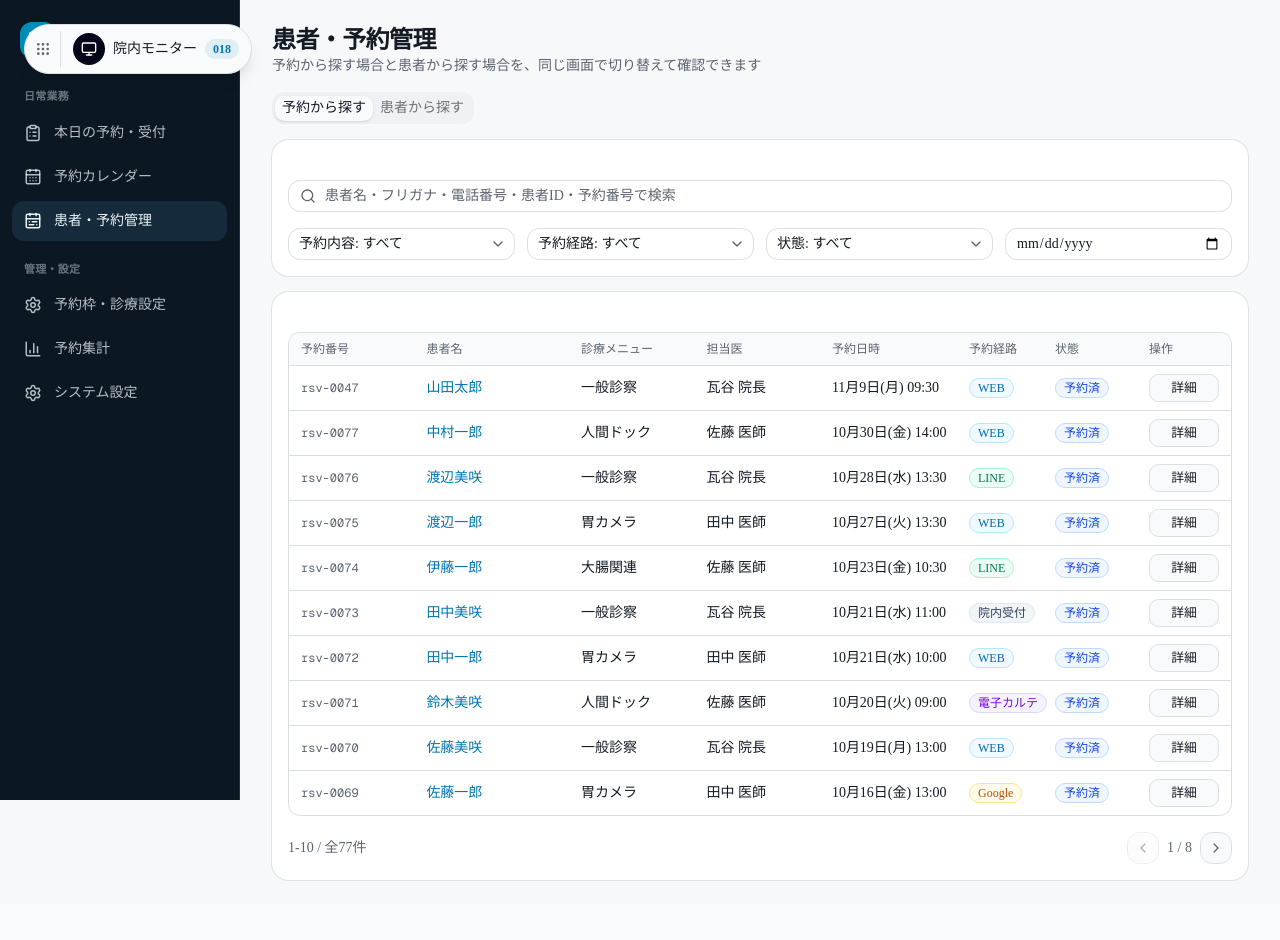
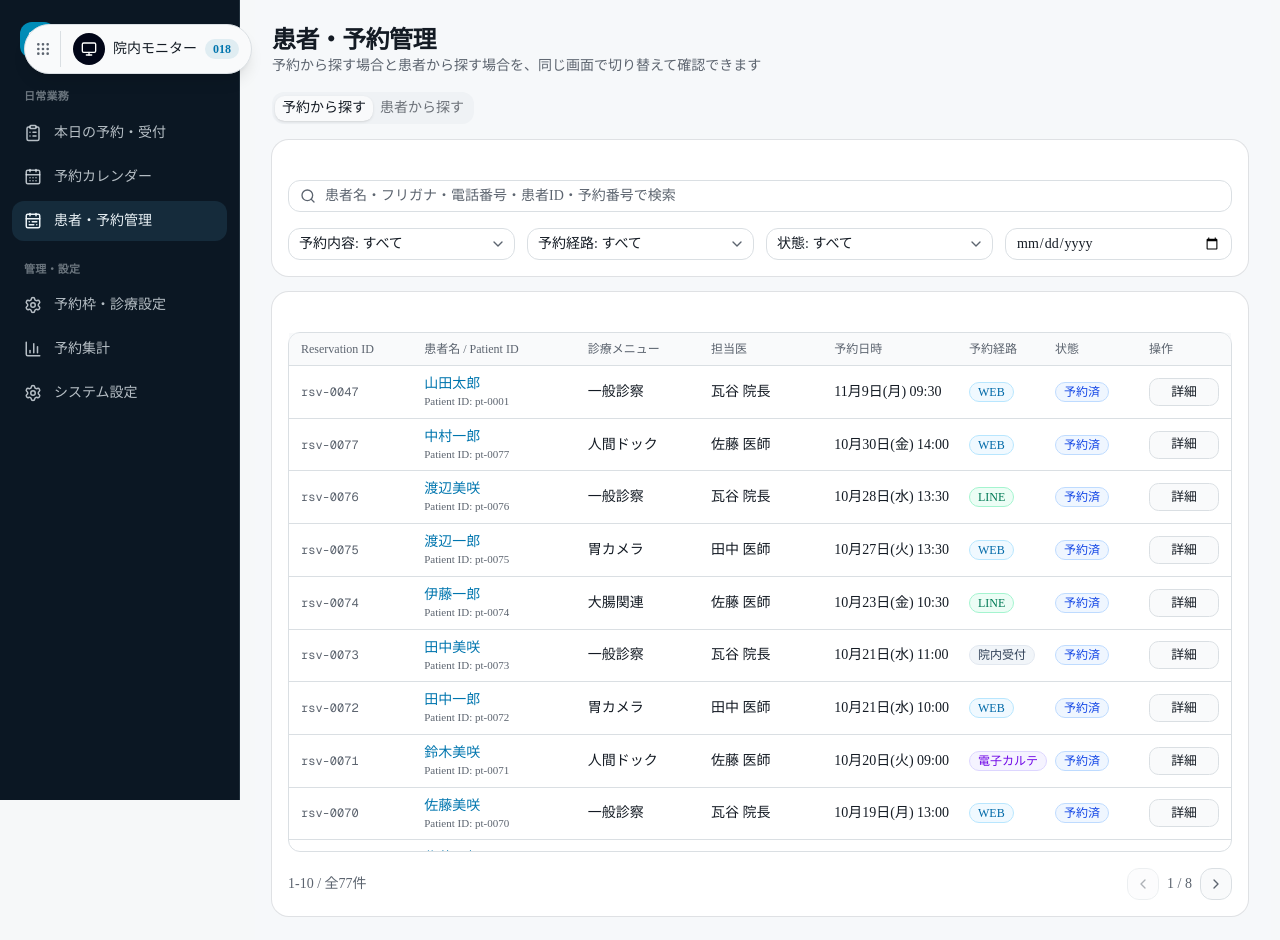
Before and after one commit to crestix-company/crestix-clinic-reservation-system, a Next.js app: page /admin/reservations in a window 1280 px wide. Before the commit the page ends 904 px from the top, so only its background shows below. Built offline with nearby package versions, Linux system fonts and the light colour scheme.

Commit message:
fix: show patient ID separately from reservation ID

```diff
--- a/src/components/reservations/reservation-table.tsx
+++ b/src/components/reservations/reservation-table.tsx
@@ -10,15 +10,15 @@ import { getToday } from "@/lib/services/reservation-service";
 import type { EnrichedReservation } from "@/lib/services/types";
 
 type Props = { reservations: EnrichedReservation[]; variant?: "today" | "list"; onRowClick?: (reservation: EnrichedReservation) => void };
-const columns = "lg:grid-cols-[minmax(85px,1fr)_minmax(110px,1.25fr)_minmax(100px,1fr)_minmax(90px,1fr)_minmax(110px,1.1fr)_78px_86px_70px]";
+const columns = "lg:grid-cols-[minmax(100px,1fr)_minmax(150px,1.35fr)_minmax(100px,1fr)_minmax(90px,1fr)_minmax(110px,1.1fr)_78px_86px_70px]";
 
 export function ReservationTable({ reservations, onRowClick }: Props) {
   const { doctors } = useDemoStore();
   return <div className="rounded-lg border">
-    <div className={`hidden gap-2 border-b bg-muted/40 px-3 py-2 text-xs font-medium text-muted-foreground lg:grid ${columns}`}><span>予約番号</span><span>患者名</span><span>診療メニュー</span><span>担当医</span><span>予約日時</span><span>予約経路</span><span>状態</span><span>操作</span></div>
+    <div className={`hidden gap-2 border-b bg-muted/40 px-3 py-2 text-xs font-medium text-muted-foreground lg:grid ${columns}`}><span>Reservation ID</span><span>患者名 / Patient ID</span><span>診療メニュー</span><span>担当医</span><span>予約日時</span><span>予約経路</span><span>状態</span><span>操作</span></div>
     <div className="max-h-[calc(100vh-315px)] min-h-36 overflow-y-auto">{reservations.length === 0 ? <div className="p-8 text-center text-sm text-muted-foreground">該当する予約がありません</div> : reservations.map((reservation) => <div key={reservation.id} className={`grid gap-2 border-b px-3 py-2 text-sm last:border-b-0 lg:items-center ${columns}`}>
       <span className="truncate font-mono text-xs text-muted-foreground">{reservation.id}</span>
-      <Link href={`/admin/patients/${reservation.patientId}`} className="truncate font-medium text-primary hover:underline">{reservation.patient.name}</Link>
+      <Link href={`/admin/patients/${reservation.patientId}`} className="min-w-0 truncate font-medium text-primary hover:underline">{reservation.patient.name}<span className="block truncate text-[11px] font-normal text-muted-foreground">Patient ID: {reservation.patient.id}</span></Link>
       <span className="truncate">{reservation.reservationType.name}</span>
       <span className="truncate">{doctors.find((doctor) => doctor.id === reservation.doctorId)?.name ?? "未設定"}</span>
       <span>{formatDateTimeLabel(reservation.reservationDate, reservation.startTime, getToday())}</span>
```
